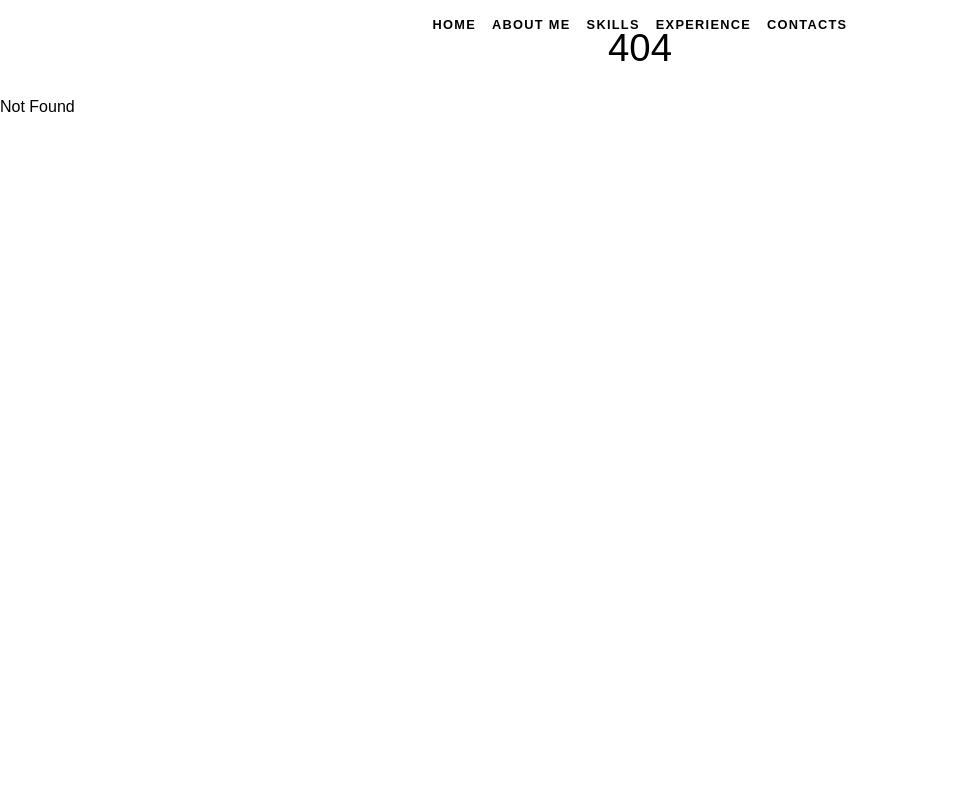
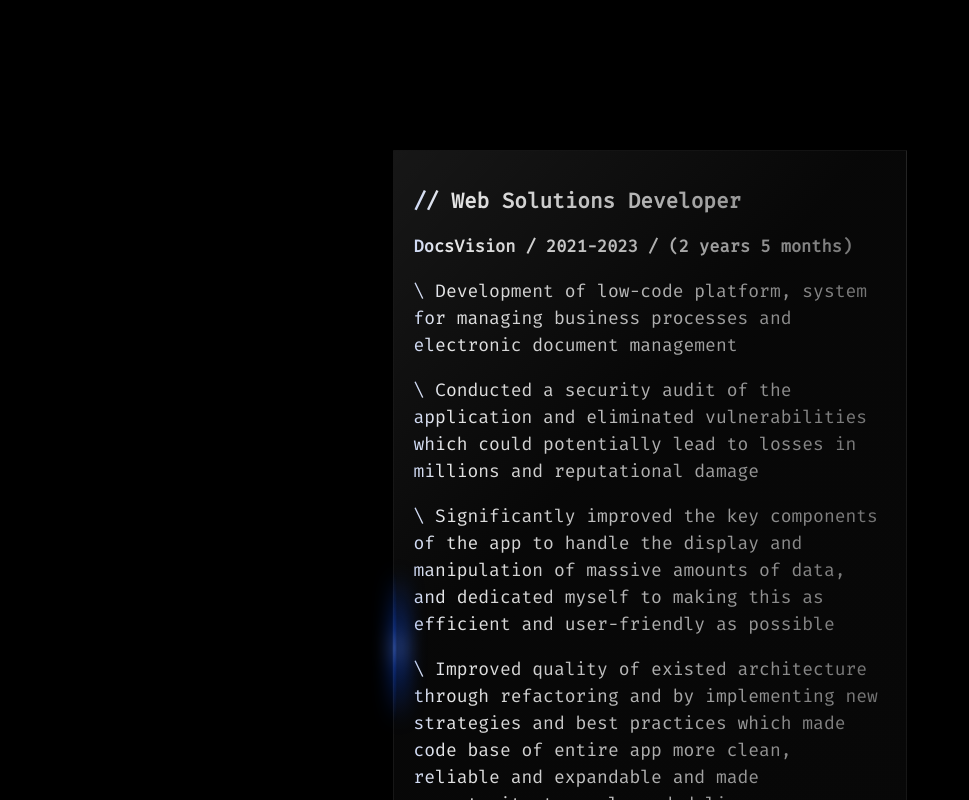
Before and after one commit to akhant/website, a SvelteKit app: page /experience in a window 1280 px wide. Before the commit this address had no page. Shown: the top 800 px of the page, without its empty margins (0-969 px from the left). Built offline with nearby package versions, Linux system fonts and the light colour scheme.

Commit message:
add experience page

```diff
--- /dev/null
+++ b/src/routes/experience/+page.svelte
@@ -0,0 +1,385 @@
+<script>
+</script>
+
+<svelte:head>
+	<title>Expirience</title>
+	<meta name="description" content="Expirience" />
+
+	<style>
+		header nav a {
+			color: rgba(255, 255, 255, 0.7);
+		}
+	</style>
+</svelte:head>
+
+<div class="page">
+	<div class="scrollbar" />
+	<div class="container">
+		<div class="job">
+			<h2 class="job-title">// Web Solutions Developer</h2>
+			<h3 class="company">
+				DocsVision <span class="dates">/ 2021-2023 </span><span> / (2 years 5 months)</span>
+			</h3>
+
+			<div class="description">
+				<p>
+					\ Development of low-code platform, system for managing business processes and electronic
+					document management
+				</p>
+				<p>
+					\ Conducted a security audit of the application and eliminated vulnerabilities which could
+					potentially lead to losses in millions and reputational damage
+				</p>
+				<p>
+					\ Significantly improved the key components of the app to handle the display and
+					manipulation of massive amounts of data, and dedicated myself to making this as efficient
+					and user-friendly as possible
+				</p>
+				<p>
+					\ Improved quality of existed architecture through refactoring and by implementing new
+					strategies and best practices which made code base of entire app more clean, reliable and
+					expandable and made opportunity to scale and deliver new features faster
+				</p>
+				<p>
+					\ Conducted 8 meetups inside company and increased base level of skills and knowledges in
+					a team
+				</p>
+				<p>
+					\ Was salving unique, complex and urgent problems as third line of support for need of
+					biggest companies of Russia and CIS
+				</p>
+			</div>
+			<div class="separator" />
+		</div>
+
+		<div class="job">
+			<h2 class="job-title">Web Developer</h2>
+			<h3 class="company">
+				BeeJee <span class="dates"> / 2020-2021 </span><span> / (7 months)</span>
+			</h3>
+
+			<div class="description">
+				<p>\ Development of corporate CRM system</p>
+				<p>
+					\ Implementation of new features and enhancements, contributing to the overall improvement
+					of user interfaces and user experiences
+				</p>
+				<p>
+					\ My main achievement is getting skill of closely collaboration with cross-functional
+					teams, including designers, product managers, and backend developers, to ensure seamless
+					integration and delivery of features
+				</p>
+			</div>
+			<div class="separator" />
+		</div>
+
+		<div class="job">
+			<h2>Pet projects</h2>
+
+			<div class="project-item">
+				When I have free time, I like to use my skills to do something useful, so I made a few full
+				stack applications you can check on my github account(akhant):
+				<p>
+					\ <a href="https://github.com/akhant/repemorizer">Repemorizer</a> - an application for learning
+					languages using the spaced repetition method
+				</p>
+				<p>
+					\ <a href="https://github.com/akhant/TrainingDiary">Training Diary</a> - application for training
+					and statistics
+				</p>
+				<p>
+					\ <a href="https://github.com/akhant/palabras">Palabras</a> - React Native app for learning
+					Spanish
+				</p>
+				<p>
+					\ <a href="https://github.com/akhant/website">Website</a> - This website which was created
+					with Svelte and SvelteKit with server side rendering
+				</p>
+			</div>
+		</div>
+	</div>
+</div>
+
+<style>
+	.page {
+		background-color: #222;
+		color: #ddd;
+		font-size: 18px;
+		line-height: 1.4;
+		font-weight: 300;
+		padding-top: var(--header-height);
+		font-family: var(--font-mono);
+		height: calc(100vh - var(--header-height));
+		margin: 0;
+		background: black;
+		width: 100%;
+		height: 100%;
+		display: flex;
+		justify-content: center;
+		align-items: center;
+		padding-bottom: 40vh;
+	}
+
+	h2 {
+		font-size: 21px;
+		font-weight: bold;
+	}
+
+	h3 {
+		font-size: 17px;
+		font-weight: bold;
+	}
+
+	@property --scroll-y-position {
+		syntax: '<percentage>';
+		initial-value: -10%;
+		inherits: false;
+	}
+	@property --reflection-y-position {
+		syntax: '<percentage>';
+		initial-value: -50%;
+		inherits: false;
+	}
+	@property --scrollbar-color {
+		syntax: '<color>';
+		inherits: false;
+		initial-value: transparent;
+	}
+	@property --opacity-1 {
+		syntax: '<number>';
+		inherits: false;
+		initial-value: 0.1;
+	}
+	@property --opacity-2 {
+		syntax: '<number>';
+		inherits: false;
+		initial-value: 0.1;
+	}
+	@property --opacity-3 {
+		syntax: '<number>';
+		inherits: false;
+		initial-value: 0.1;
+	}
+	@property --opacity-4 {
+		syntax: '<number>';
+		inherits: false;
+		initial-value: 0.1;
+	}
+
+	@property --text-offset-1 {
+		syntax: '<number>';
+		inherits: false;
+		initial-value: 10;
+	}
+	@property --text-offset-2 {
+		syntax: '<number>';
+		inherits: false;
+		initial-value: 10;
+	}
+	@property --text-offset-3 {
+		syntax: '<number>';
+		inherits: false;
+		initial-value: 10;
+	}
+	@property --text-offset-4 {
+		syntax: '<number>';
+		inherits: false;
+		initial-value: 10;
+	}
+
+	.scrollbar {
+		width: 4px;
+		height: 100%;
+		background-color: var(--scrollbar-color);
+		background-image: radial-gradient(
+			circle at 0% var(--scroll-y-position),
+			rgb(112, 153, 255) 0%,
+			rgba(56, 106, 249, 0.79135) 10px,
+			rgba(10, 76, 242, 0.53) 20px,
+			rgba(255, 255, 255, 0) 40px,
+			rgba(49, 49, 49, 0) 100%
+		);
+		animation: on-scrolling both linear;
+		animation-timeline: scroll();
+		animation-range: 10vh;
+	}
+
+	.container {
+		width: max(320px, 40%);
+		height: 100%;
+		background: linear-gradient(
+			132deg,
+			rgba(255, 255, 255, 0.09) 0%,
+			rgba(238, 238, 238, 0.03) 20%,
+			rgba(202, 202, 202, 0.04) 70%,
+			rgba(171, 171, 171, 0.02) 100%
+		);
+		border: solid rgba(255, 255, 255, 0.06) 1px;
+		margin-left: 15px;
+		position: relative;
+		margin-top: 100px;
+	}
+	.container::before,
+	.container::after {
+		content: '';
+		position: absolute;
+		top: 0;
+		left: 0;
+		display: block;
+		width: 100%;
+		height: 100%;
+		background: linear-gradient(
+			180deg,
+			rgba(10, 76, 242, 0) 0%,
+			rgba(10, 76, 242, 0.75203) 38.288288288288285%,
+			rgb(77, 127, 255) 50.9132179054054%,
+			rgba(10, 76, 242, 0.75248) 63.06306306306306%,
+			rgba(10, 76, 242, 0) 100%
+		);
+		background-repeat: no-repeat;
+		background-position-y: var(--reflection-y-position);
+		animation: on-scrolling both linear;
+		animation-timeline: scroll();
+		animation-range: 10vh;
+	}
+	.container::before {
+		background-size: 1px 150px;
+		filter: blur(1px);
+	}
+	.container::after {
+		background-size: 10px 150px;
+		filter: blur(10px);
+	}
+
+	.separator {
+		height: 2px;
+		width: 80%;
+		background-color: rgba(255, 255, 255, var(--opacity-1));
+		margin: 45px auto 5px;
+	}
+
+	.job {
+		background-image: linear-gradient(
+			270deg,
+			rgba(255, 255, 255, 0.4) 0%,
+			rgba(255, 255, 255, 0.9) 90%,
+			rgb(191, 209, 255) 100%
+		);
+		background-clip: text;
+		-webkit-background-clip: text;
+		color: transparent;
+		padding: 20px;
+		line-height: 1.5em;
+		--opacity-1: 0.1;
+		--opacity-2: 0.1;
+		--opacity-3: 0.1;
+		--opacity-4: 0.1;
+		--text-offset-1: 10;
+		--text-offset-2: 10;
+		--text-offset-3: 10;
+		--text-offset-4: 10;
+		animation: on-scrolling both linear;
+		animation-timeline: scroll();
+		animation-range: 10vh;
+		z-index: 2000;
+	}
+
+	.container::after {
+		z-index: 2;
+	}
+
+	.job:nth-child(1) {
+		opacity: var(--opacity-1);
+		transform: translateY(calc(var(--text-offset-1) * 1px));
+	}
+	.job:nth-child(2) {
+		opacity: var(--opacity-2);
+		transform: translateY(calc(var(--text-offset-2) * 1px));
+	}
+	.job:nth-child(3) {
+		opacity: var(--opacity-3);
+		transform: translateY(calc(var(--text-offset-3) * 1px));
+	}
+	.job:nth-child(4) {
+		opacity: var(--opacity-4);
+		transform: translateY(calc(var(--text-offset-4) * 1px));
+	}
+
+	@keyframes on-scrolling {
+		0% {
+			--scroll-y-position: 10%;
+			--reflection-y-position: 22%;
+			--opacity-1: 1;
+			--opacity-2: 0.1;
+			--opacity-3: 0.1;
+			--opacity-4: 0.1;
+
+			--text-offset-1: 0;
+			--text-offset-2: 10;
+			--text-offset-3: 10;
+			--text-offset-4: 10;
+		}
+		1% {
+			--scrollbar-color: rgba(255, 255, 255, 0.1);
+		}
+		5% {
+			--opacity-1: 1;
+			--opacity-2: 0.1;
+			--opacity-3: 0.1;
+			--opacity-4: 0.1;
+
+			--text-offset-1: 0;
+			--text-offset-2: 10;
+			--text-offset-3: 10;
+			--text-offset-4: 10;
+		}
+		50% {
+			--scroll-y-position: 50%;
+			--reflection-y-position: 50%;
+			--opacity-1: 0.1;
+			--opacity-2: 1;
+			--opacity-3: 0.1;
+			--opacity-4: 0.1;
+
+			--text-offset-1: 10;
+			--text-offset-2: 0;
+			--text-offset-3: 10;
+			--text-offset-4: 10;
+		}
+		80% {
+			--opacity-1: 0.1;
+			--opacity-2: 0.1;
+			--opacity-3: 1;
+			--opacity-4: 0.1;
+
+			--text-offset-1: 10;
+			--text-offset-2: 10;
+			--text-offset-3: 0;
+			--text-offset-4: 10;
+		}
+		95% {
+			--opacity-1: 0.1;
+			--opacity-2: 0.1;
+			--opacity-3: 0.1;
+			--opacity-4: 1;
+
+			--text-offset-1: 10;
+			--text-offset-2: 10;
+			--text-offset-3: 10;
+			--text-offset-4: 0;
+		}
+		100% {
+			--text-offset-1: 10;
+			--text-offset-2: 10;
+			--text-offset-3: 10;
+			--text-offset-4: 10;
+			--opacity-1: 0.1;
+			--opacity-2: 0.1;
+			--opacity-3: 0.1;
+			--opacity-4: 0.1;
+			--scroll-y-position: 105%;
+			--reflection-y-position: 115%;
+			--scrollbar-color: rgba(255, 255, 255, 0.1);
+		}
+	}
+</style>
--- /dev/null
+++ b/src/routes/experience/+page.ts
@@ -0,0 +1,9 @@
+import { dev } from '$app/environment';
+
+// we don't need any JS on this page, though we'll load
+// it in dev so that we get hot module replacement
+export const csr = dev;
+
+// since there's no dynamic data here, we can prerender
+// it so that it gets served as a static asset in production
+export const prerender = true;
```
